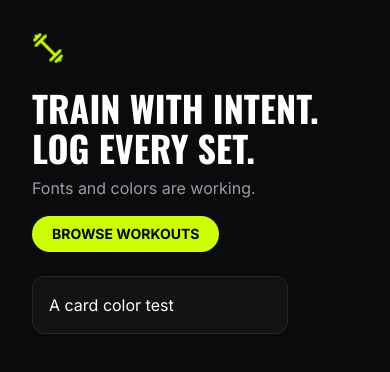
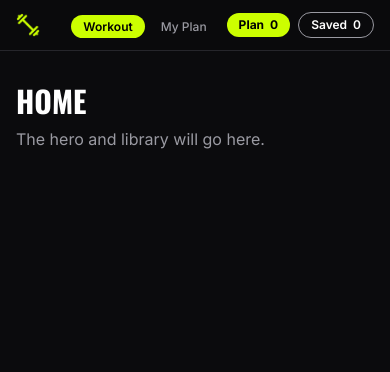
Before and after one commit to arafsarkar13/fitlog, a Next.js app: page / in a window 390 px wide. Shown: the top 372 px of the page. Built offline with nearby package versions, Linux system fonts and the light colour scheme.

Commit message:
added responsive navbar with active links and plan/saved badges

```diff
--- a/app/layout.js
+++ b/app/layout.jsx
@@ -1,4 +1,5 @@
 import { Inter, Oswald } from "next/font/google";
+import Navbar from "@/components/Navbar";
 import "./globals.css";
 
 const inter = Inter({
@@ -23,6 +24,7 @@ export default function RootLayout({ children }) {
       <body
         className={`${inter.variable} ${oswald.variable} font-body antialiased`}
       >
+        <Navbar />
         {children}
       </body>
     </html>
--- /dev/null
+++ b/app/my-plan/page.jsx
@@ -0,0 +1,8 @@
+export default function MyPlanPage() {
+  return (
+    <main className="mx-auto max-w-6xl px-4 py-8">
+      <h1 className="font-display text-3xl font-bold uppercase">My Plan</h1>
+      <p className="text-muted mt-2">The plan page will go here.</p>
+    </main>
+  );
+}
--- a/app/page.js
+++ /dev/null
@@ -1,23 +0,0 @@
-import Image from "next/image";
-
-export default function HomePage() {
-  return (
-    <main className="p-8">
-      <Image src="/images/logo.png" alt="FitLog logo" width={32} height={32} />
-
-      <h1 className="font-display mt-6 text-4xl font-bold uppercase">
-        Train with intent. Log every set.
-      </h1>
-
-      <p className="text-muted mt-2">Fonts and colors are working.</p>
-
-      <button className="bg-accent mt-4 rounded-full px-5 py-2 text-sm font-bold text-black">
-        BROWSE WORKOUTS
-      </button>
-
-      <div className="bg-card border-line mt-6 w-64 rounded-xl border p-4">
-        A card color test
-      </div>
-    </main>
-  );
-}
--- /dev/null
+++ b/app/page.jsx
@@ -0,0 +1,8 @@
+export default function HomePage() {
+  return (
+    <main className="mx-auto max-w-6xl px-4 py-8">
+      <h1 className="font-display text-3xl font-bold uppercase">Home</h1>
+      <p className="text-muted mt-2">The hero and library will go here.</p>
+    </main>
+  );
+}
--- /dev/null
+++ b/components/Navbar.jsx
@@ -0,0 +1,80 @@
+"use client";
+
+import Link from "next/link";
+import Image from "next/image";
+import { usePathname } from "next/navigation";
+
+const links = [
+  { href: "/", label: "Workout" },
+  { href: "/my-plan", label: "My Plan" },
+];
+
+// Decides which link should look highlighted
+function isActive(href, pathname) {
+  if (href === "/") {
+    // "Workout" is active on the home page and on any workout detail page
+    return pathname === "/" || pathname.startsWith("/workout");
+  }
+  return pathname.startsWith(href);
+}
+
+export default function Navbar() {
+  const pathname = usePathname();
+
+  // Temporary numbers. In Commit 5 these will come from real shared state.
+  const planCount = 0;
+  const savedCount = 0;
+
+  return (
+    <header className="border-line bg-page/90 sticky top-0 z-50 border-b backdrop-blur">
+      <nav className="mx-auto grid max-w-6xl grid-cols-[1fr_auto_1fr] items-center gap-2 px-4 py-3">
+        {/* Left: logo */}
+        <Link href="/" className="flex items-center gap-2">
+          <Image
+            src="/images/logo.png"
+            alt="FitLog logo"
+            width={24}
+            height={24}
+          />
+          <span className="font-display hidden text-lg font-bold tracking-wide sm:inline">
+            FITLOG
+          </span>
+        </Link>
+
+        {/* Middle: page links */}
+        <ul className="flex items-center gap-1">
+          {links.map((link) => (
+            <li key={link.href}>
+              <Link
+                href={link.href}
+                className={
+                  isActive(link.href, pathname)
+                    ? "bg-accent rounded-full px-3 py-1 text-xs font-semibold text-black sm:text-sm"
+                    : "text-muted rounded-full px-3 py-1 text-xs font-medium hover:text-white sm:text-sm"
+                }
+              >
+                {link.label}
+              </Link>
+            </li>
+          ))}
+        </ul>
+
+        {/* Right: Plan and Saved counters */}
+        <div className="flex items-center justify-end gap-2">
+          <Link
+            href="/my-plan"
+            className="bg-accent flex items-center gap-1.5 rounded-full px-3 py-1 text-xs font-bold text-black"
+          >
+            Plan <span>{planCount}</span>
+          </Link>
+          <Link
+            href="/my-plan"
+            className="border-muted flex items-center gap-1.5 rounded-full border px-3 py-1 text-xs font-semibold text-white"
+          >
+            Saved <span>{savedCount}</span>
+          </Link>
+        </div>
+      </nav>
+    </header>
+  );
+}
```
